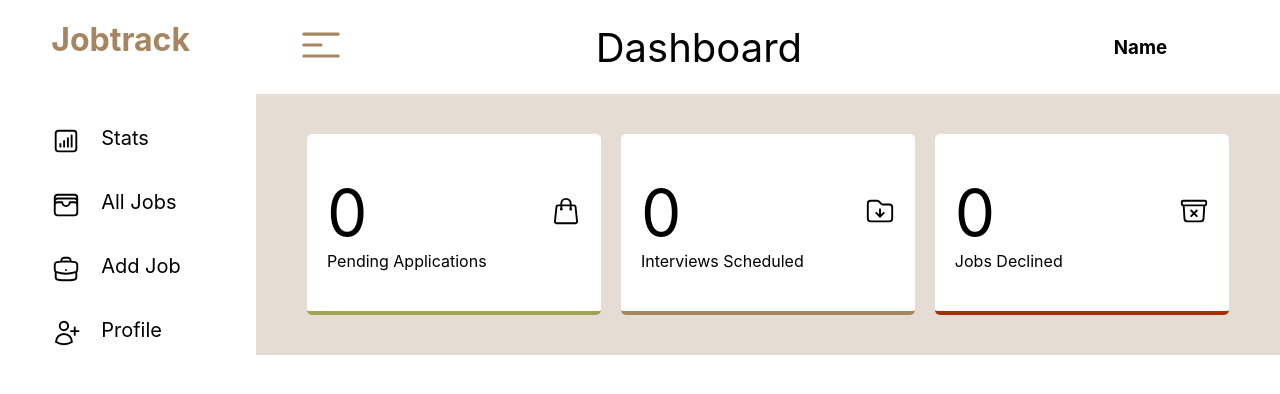
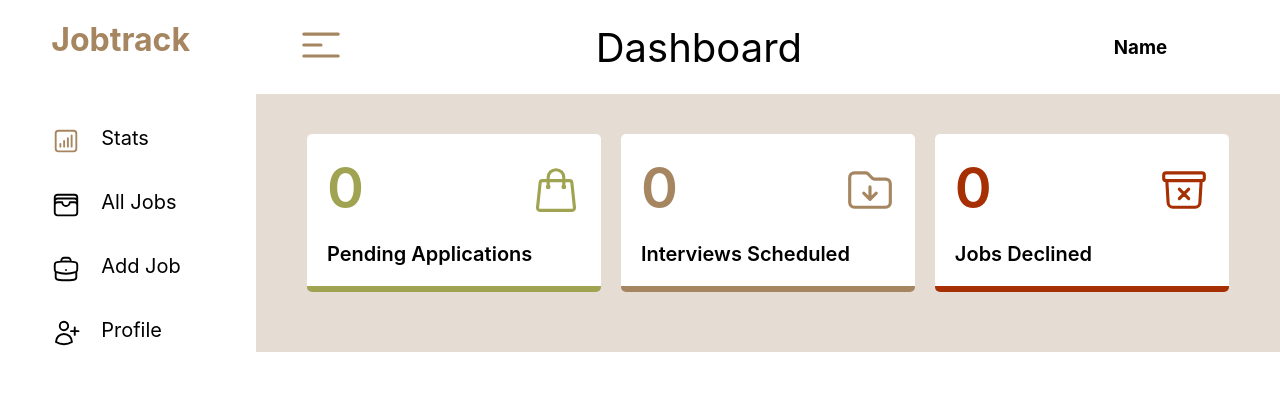
Before and after one commit to bezbrain/MyJobTracker, a React (Create React App) app: page / in a window 1280 px wide. Shown: the top 394 px of the page. Built offline with nearby package versions, Linux system fonts and the light colour scheme.

Commit message:
Add active color to current page

```diff
--- a/src/StylesWrappers/General/sideBar.tsx
+++ b/src/StylesWrappers/General/sideBar.tsx
@@ -24,6 +24,14 @@ const Wrapper = styled.main`
     font-size: var(--font-lg);
     margin-left: 20px;
   }
+
+  /* Add active page */
+  .add-color {
+    color: var(--dark);
+  }
+  .add-color:active {
+    transform: scale(0.5);
+  }
 `;
 
 export default Wrapper;
--- a/src/StylesWrappers/Stat/statCard.tsx
+++ b/src/StylesWrappers/Stat/statCard.tsx
@@ -7,17 +7,17 @@ const Wrapper = styled.main`
     /* border: 2px solid red; */
     border-radius: 5px;
     background-color: #fff;
-    padding: 40px 20px;
+    padding: 20px;
   }
 
   .add-pending-border {
-    border-bottom: 4px solid var(--lightgreen);
+    border-bottom: 6px solid var(--lightgreen);
   }
   .add-interview-border {
-    border-bottom: 4px solid var(--dark);
+    border-bottom: 6px solid var(--dark);
   }
   .add-decline-border {
-    border-bottom: 4px solid var(--blackred);
+    border-bottom: 6px solid var(--blackred);
   }
 
   .head {
@@ -27,11 +27,40 @@ const Wrapper = styled.main`
   }
 
   .head p:first-child {
-    font-size: 4rem;
+    font-size: 3.5rem;
+    font-weight: 600;
+  }
+
+  .add-pending-count {
+    color: var(--lightgreen);
+  }
+  .add-interview-count {
+    color: var(--dark);
+  }
+  .add-decline-count {
+    color: var(--blackred);
   }
 
   .head p:last-child {
-    width: 30px;
+    width: 50px;
+  }
+  .add-pending-icon {
+    color: var(--lightgreen);
+    margin-top: 8px;
+  }
+  .add-interview-icon {
+    color: var(--dark);
+    margin-top: 8px;
+  }
+  .add-decline-icon {
+    color: var(--blackred);
+    margin-top: 8px;
+  }
+
+  section > p {
+    font-size: var(--header-md);
+    font-weight: 600;
+    margin-top: 20px;
   }
 `;
 
--- a/src/components/General/SideBar.tsx
+++ b/src/components/General/SideBar.tsx
@@ -1,9 +1,10 @@
-import { useNavigate } from "react-router-dom";
+import { useNavigate, useLocation } from "react-router-dom";
 import Wrapper from "../../StylesWrappers/General/sideBar";
 import { sideBarData } from "../../data";
 
 const SideBar = () => {
   const navigate = useNavigate();
+  const location = useLocation();
 
   return (
     <Wrapper>
@@ -12,8 +13,14 @@ const SideBar = () => {
           {sideBarData.map((each) => {
             const { id, icon, navName, link } = each;
             return (
-              <li key={id} onClick={() => navigate(`${link}`)}>
-                <p>{icon}</p>
+              <li key={id} onClick={() => navigate(`/${link}`)}>
+                <p
+                  className={`${
+                    location.pathname === `/${link}` ? "add-color" : ""
+                  }`}
+                >
+                  {icon}
+                </p>
                 <p>{navName}</p>
               </li>
             );
--- a/src/components/Stats/StatCard.tsx
+++ b/src/components/Stats/StatCard.tsx
@@ -1,20 +1,28 @@
 import Wrapper from "../../StylesWrappers/Stat/statCard";
-import { PendingIcon } from "../../icons/icons";
 
 interface Props {
   count: number;
   icon: any;
   jobText: string;
   border: string;
+  countColor: string;
+  iconColor: string;
 }
 
-const StatCard: React.FC<Props> = ({ count, icon, jobText, border }) => {
+const StatCard: React.FC<Props> = ({
+  count,
+  icon,
+  jobText,
+  border,
+  countColor,
+  iconColor,
+}) => {
   return (
     <Wrapper>
       <section className={`${border}`}>
         <div className="head">
-          <p>{count}</p>
-          <p>{icon}</p>
+          <p className={`${countColor}`}>{count}</p>
+          <p className={`${iconColor}`}>{icon}</p>
         </div>
         <p>{jobText}</p>
       </section>
--- a/src/data.tsx
+++ b/src/data.tsx
@@ -5,7 +5,7 @@ export const sideBarData = [
     id: 1,
     icon: <StatIcon />,
     navName: "Stats",
-    link: "/",
+    link: "",
   },
   {
     id: 2,
--- a/src/pages/Stat.tsx
+++ b/src/pages/Stat.tsx
@@ -10,18 +10,24 @@ const Stat = () => {
         icon={<PendingIcon />}
         jobText="Pending Applications"
         border="add-pending-border"
+        countColor="add-pending-count"
+        iconColor="add-pending-icon"
       />
       <StatCard
         count={0}
         icon={<InterviewIcon />}
         jobText="Interviews Scheduled"
         border="add-interview-border"
+        countColor="add-interview-count"
+        iconColor="add-interview-icon"
       />
       <StatCard
         count={0}
         icon={<DeclineIcon />}
         jobText="Jobs Declined"
         border="add-decline-border"
+        countColor="add-decline-count"
+        iconColor="add-decline-icon"
       />
     </Wrapper>
   );
```
